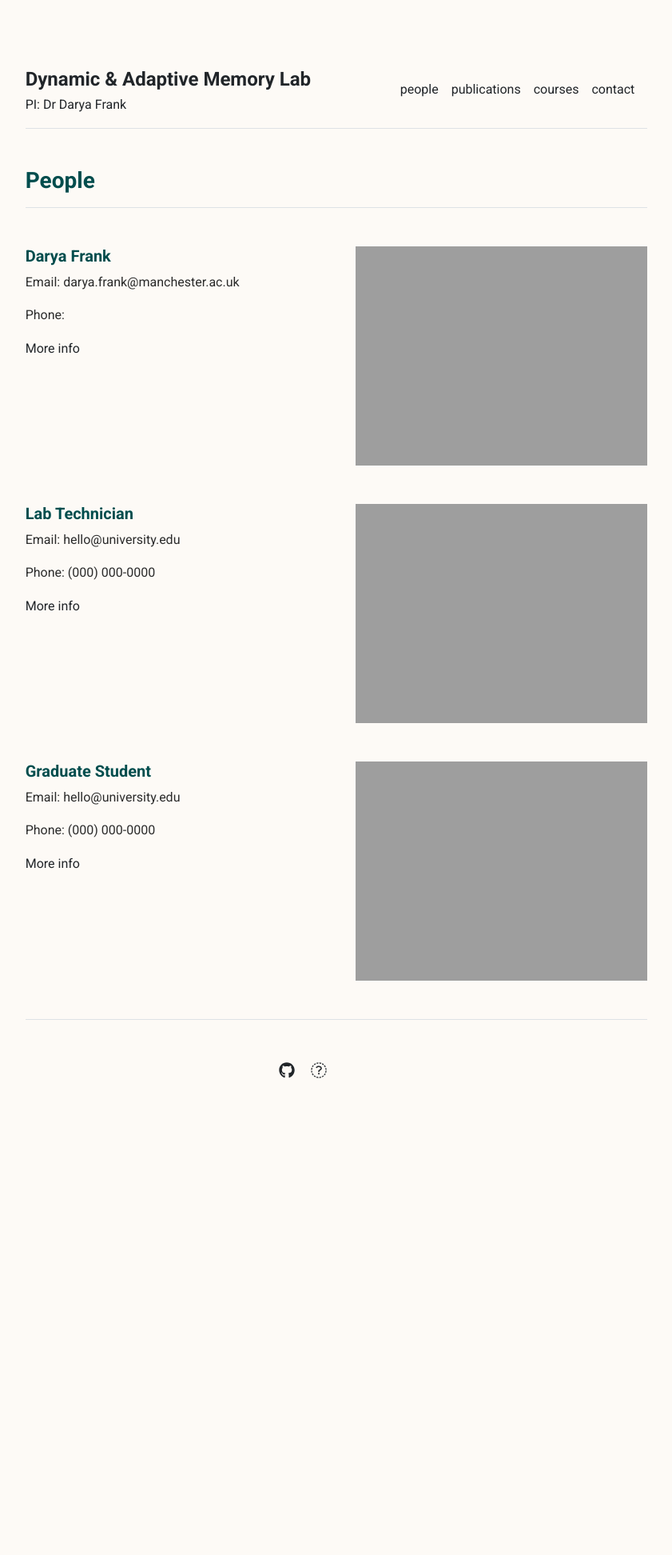
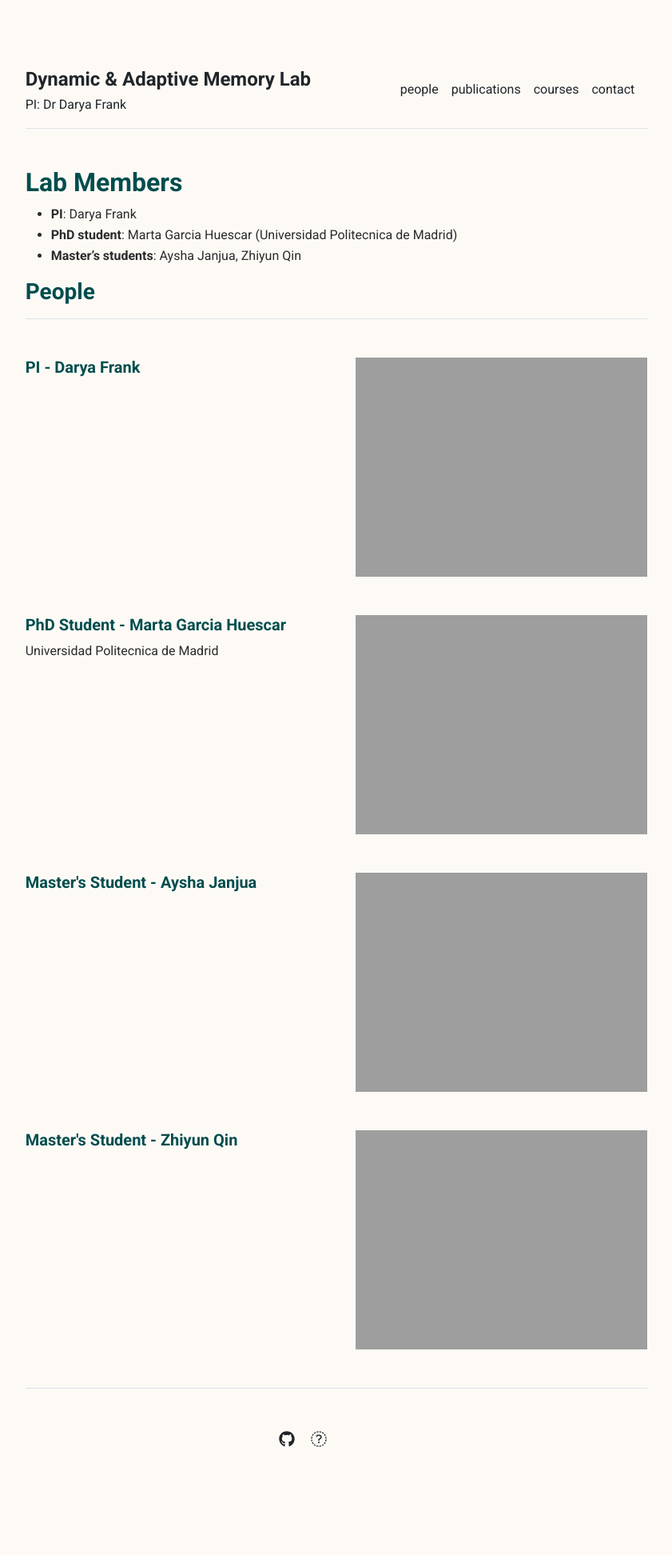
Before and after one commit to frank-dam-lab/frank-dam-lab.github.io, a Jekyll site: the page built from people.md, in a window 1280 px wide. Shown: the whole page at 80% size, without its empty margins (219-1060 px from the left). Built offline with Jekyll 4.4.1, drawn with Linux system fonts in a browser that asks for light colours; before the commit the page ends 1483 px from its top, so only the background shows below that.

Commit message:
Update people page and data

```diff
--- a/_data/settings.yml
+++ b/_data/settings.yml
@@ -5,9 +5,10 @@ menu:
 - {name: 'contact', url: '/contact'}
 
 people:
-- {name: 'Darya Frank', title: 'Royal Society URF', department: 'Andrew Mayes Centre for Cognitive Neuroscience', institution: 'The University of Manchester', email: 'darya.frank@manchester.ac.uk', image: 'assets/img/primary-investigator.jpg', url: 'primary-investigator'}
-- {name: 'Lab Technician', title: 'Researcher', department: 'Physics & Astronomy', institution: 'Some University', institution_address: '1 Main Street, Canada', phone: '(000) 000-0000', email: 'hello@university.edu', office: 'Science Building 505', image: 'assets/img/lab-technician.jpg', url: 'lab-technician'}
-- {name: 'Graduate Student', title: 'Researcher', department: 'Physics & Astronomy', institution: 'Some University', institution_address: '1 Main Street, Canada', phone: '(000) 000-0000', email: 'hello@university.edu', office: 'Science Building 505', image: 'assets/img/graduate-student.jpg', url: 'graduate-student'}
+- {name: 'Darya Frank', title: 'PI', email: 'darya.frank@manchester.ac.uk', image: 'assets/img/primary-investigator.jpg', url: 'darya-frank'}
+- {name: 'Marta Garcia Huescar', title: 'PhD Student', institution: 'Universidad Politecnica de Madrid', image: 'assets/img/graduate-student.jpg', url: 'marta-garcia-huescar'}
+- {name: 'Aysha Janjua', title: "Master's Student", image: 'assets/img/graduate-student.jpg', url: 'aysha-janjua'}
+- {name: 'Zhiyun Qin', title: "Master's Student", image: 'assets/img/graduate-student.jpg', url: 'zhiyun-qin'}
 
 courses:
 - {name: 'Vector Calculus', url: 'vector-calculus'}
--- a/_layouts/people.html
+++ b/_layouts/people.html
@@ -8,10 +8,10 @@ layout: default
 {% for person in site.data.settings.people %}
 <div class="row g-5 mb-5">
   <div class="col-md-6">
-    <h5>{{ person.name }}</h5>
-    <p>Email: {{ person.email }}</p>
-    <p>Phone: {{ person.phone }}</p>
-    <p><a href="{{ site.github.url }}/people/{{ person.url }}">More info</a></p>
+    <h5>{{ person.title }} - {{ person.name }}</h5>
+    {% if person.institution %}
+    <p>{{ person.institution }}</p>
+    {% endif %}
   </div>
   <div class="col-md-6">
     <img src="{{ site.github.url }}/{{ person.image }}" alt="Contact" width="100%">
--- a/people.md
+++ b/people.md
@@ -2,3 +2,9 @@
 layout: people
 title: People
 ---
+
+## Lab Members
+
+- **PI**: Darya Frank
+- **PhD student**: Marta Garcia Huescar (Universidad Politecnica de Madrid)
+- **Master's students**: Aysha Janjua, Zhiyun Qin
```
Also changed, not shown: _includes/people.html (+4 -4 lines).
